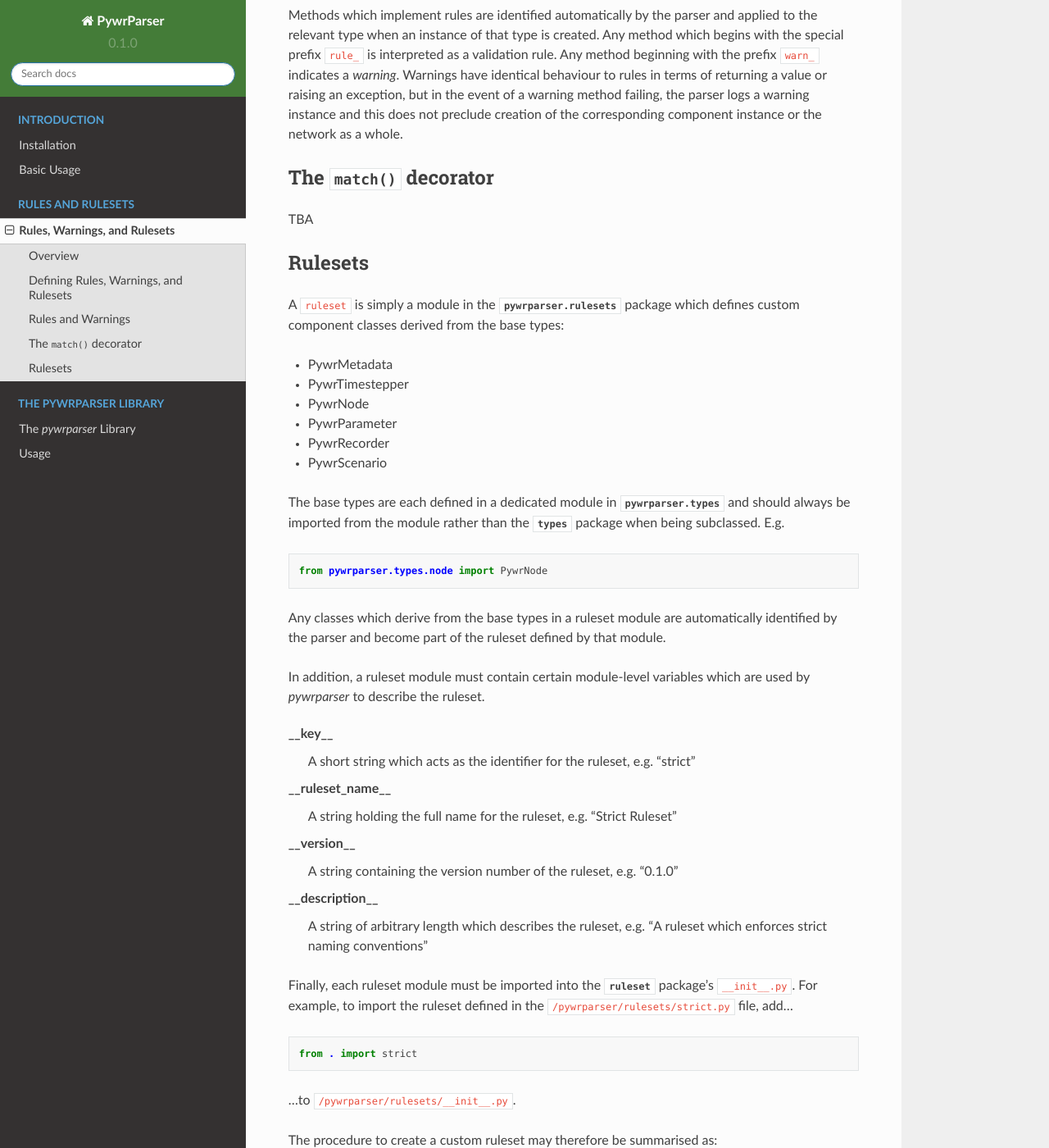
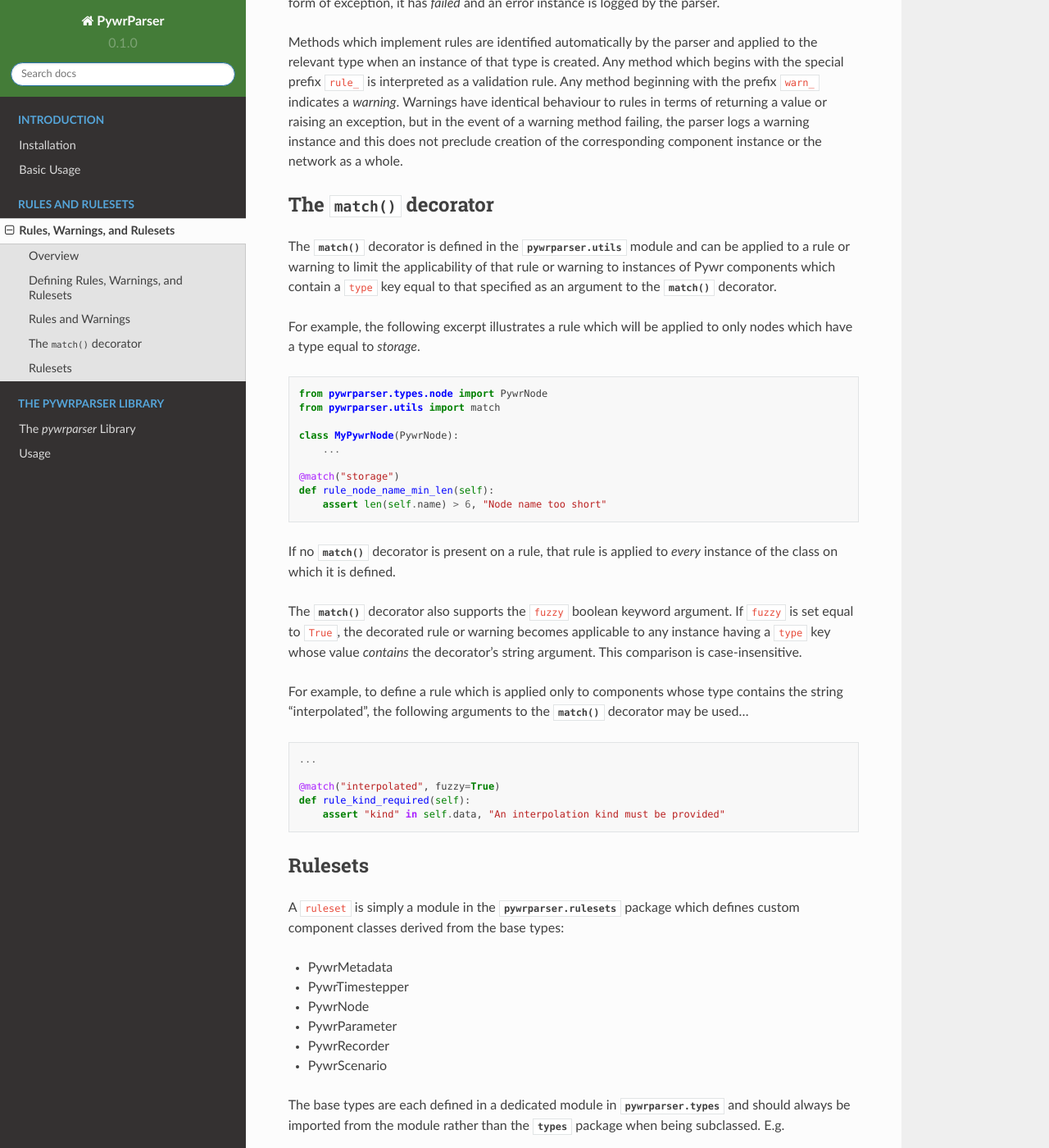
Before and after one commit to pmslavin/pywrparser, a Sphinx documentation site: the page built from docs/source/rules.rst, in a window 1280 px wide and 1400 px high, scrolled down 1349 px. Shown: the whole window at 82% size. Built offline with Sphinx 7.4.7 and the Read the Docs theme 2.0.0, drawn with Linux system fonts in a browser that asks for light colours; some of the changed text lies outside the part shown.

Commit message:
Expand docs; describe match decorator

```diff
--- a/docs/source/rules.rst
+++ b/docs/source/rules.rst
@@ -52,6 +52,8 @@ specified minimum length:
 
 .. code-block:: python
 
+    from pywrparser.types.node import PywrNode
+
     class MyPywrNode(PywrNode):
         ...
 
@@ -73,7 +75,45 @@ not preclude creation of the corresponding component instance or the network as
 The :func:`match` decorator
 ---------------------------
 
-TBA
+The :func:`match` decorator is defined in the :mod:`pywrparser.utils` module and can
+be applied to a rule or warning to limit the applicability of that rule or warning
+to instances of Pywr components which contain a ``type`` key equal to that specified
+as an argument to the :func:`match` decorator.
+
+For example, the following excerpt illustrates a rule which will be applied to only
+nodes which have a type equal to `storage`.
+
+.. code-block:: python
+
+    from pywrparser.types.node import PywrNode
+    from pywrparser.utils import match
+
+    class MyPywrNode(PywrNode):
+        ...
+
+    @match("storage")
+    def rule_node_name_min_len(self):
+        assert len(self.name) > 6, "Node name too short"
+
+If no :func:`match` decorator is present on a rule, that rule is applied to *every*
+instance of the class on which it is defined.
+
+The :func:`match` decorator also supports the ``fuzzy`` boolean keyword argument.  If ``fuzzy``
+is set equal to ``True``, the decorated rule or warning becomes applicable to any instance
+having a ``type`` key whose value *contains* the decorator's string argument. This comparison
+is case-insensitive.
+
+For example, to define a rule which is applied only to components whose type contains the
+string "interpolated", the following arguments to the :func:`match` decorator may be used...
+
+.. code-block:: python
+
+    ...
+
+    @match("interpolated", fuzzy=True)
+    def rule_kind_required(self):
+        assert "kind" in self.data, "An interpolation kind must be provided"
+
 
 Rulesets
 --------
```
